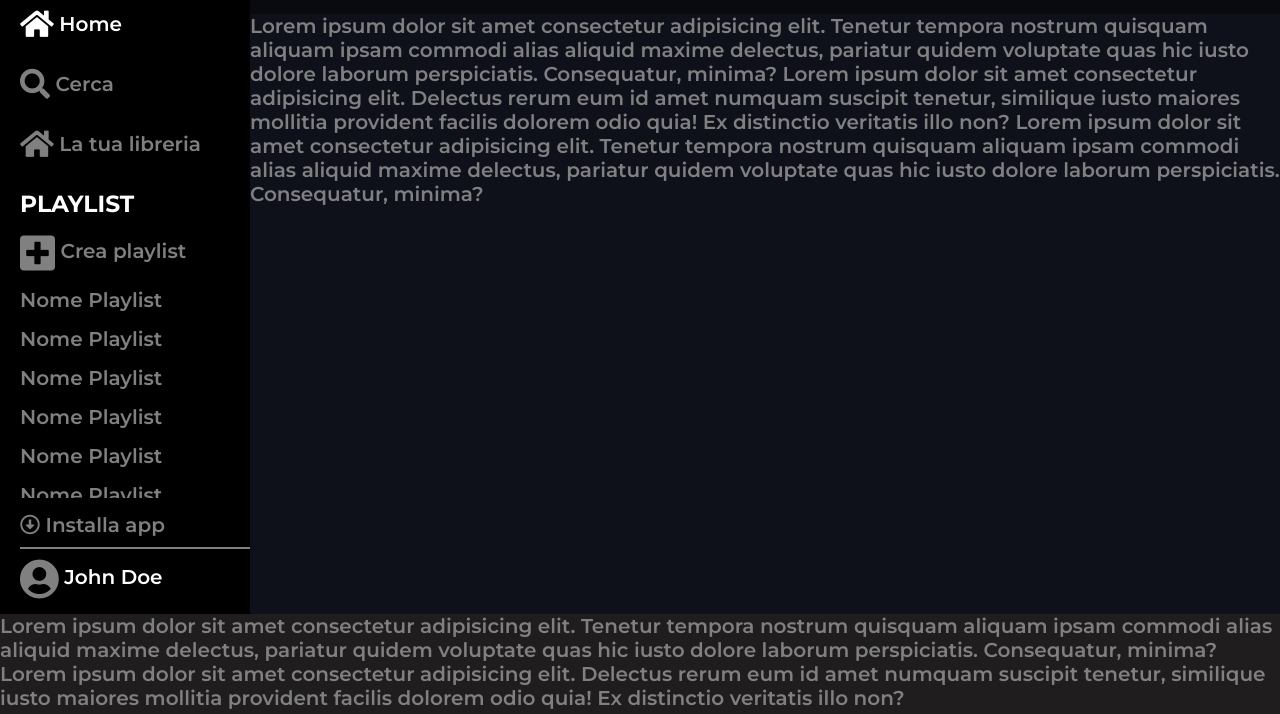
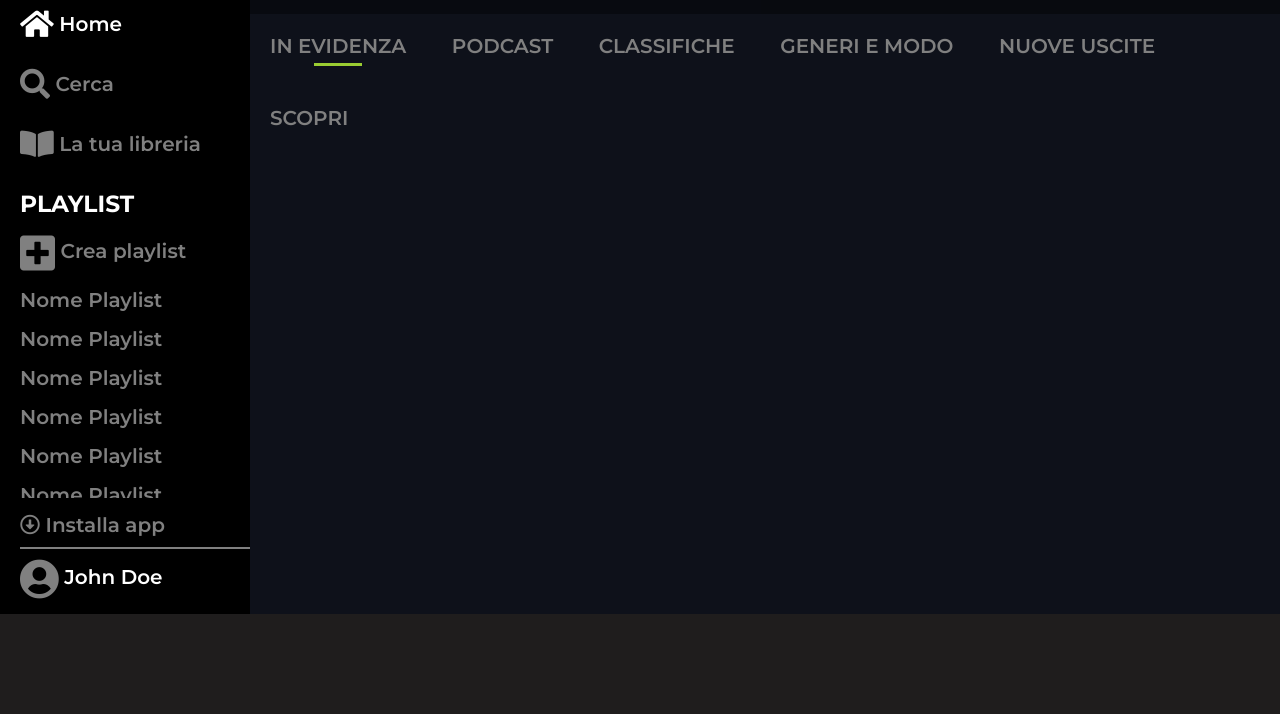
Before and after one commit to radfarelmira/html-css-spotifyweb, a plain HTML site: page index.html in a window 1280 px wide. Shown: the part 86-800 px from the top of the page. Drawn offline with Linux system fonts and the light colour scheme.

Commit message:
main-content-menu

```diff
--- a/css/style.css
+++ b/css/style.css
@@ -159,9 +159,42 @@ main{
     transition: transform;
 }
 
-.uppgrade-btn:active{
+.uppgrade-btn:hover{
     transform: scale(1.09);
 }
+
+/*Main content menu  */
+.main-content .menu{
+    max-width: 1100px;
+    margin: auto;
+    text-transform: uppercase;
+}
+
+.menu li{
+    display: inline-block;
+    padding: 20px 20px 20px 20px;
+}
+
+.menu a{
+    display: inline-block;
+    text-decoration: none;
+    color: inherit;
+}
+
+.menu a:hover{
+    color: white;
+}
+
+.menu .in-evidenza::after{
+    content: "";
+    display: block;
+    width: 35%;
+    height: 3px;
+    background-color: yellowgreen;
+    margin: auto;
+    margin-top: 5px;
+}
+
 
 /* FOOTER */
 footer{
--- a/index.html
+++ b/index.html
@@ -37,7 +37,7 @@
                         </li>
 
                         <li>
-                            <i class="fas fa-home"></i>
+                            <i class="fas fa-book-open"></i>
                             <a href="#">La tua libreria</a>
                         </li>
                     </ul>
@@ -99,6 +99,7 @@
                         <li>
                             Nome Playlist
                         </li>
+
                 </div>
                 <!-- Nav users -->
                 <div class="nav-users">
@@ -120,10 +121,35 @@
                 <div class="uppgrade-bar">
                     <a class="uppgrade-btn text-white" href="#">EFFETTUA L'UPPGRADE</a>
                 </div>
+                <!-- Main content menu -->
+                <div class="menu">
+                    <ul>
+                        <li>
+                            <a class="in-evidenza" href="#">in evidenza</a>
+                        </li>
 
-                Lorem ipsum dolor sit amet consectetur adipisicing elit. Tenetur tempora nostrum quisquam aliquam ipsam commodi alias aliquid maxime delectus, pariatur quidem voluptate quas hic iusto dolore laborum perspiciatis. Consequatur, minima?
-                Lorem ipsum dolor sit amet consectetur adipisicing elit. Delectus rerum eum id amet numquam suscipit tenetur, similique iusto maiores mollitia provident facilis dolorem odio quia! Ex distinctio veritatis illo non?
-                Lorem ipsum dolor sit amet consectetur adipisicing elit. Tenetur tempora nostrum quisquam aliquam ipsam commodi alias aliquid maxime delectus, pariatur quidem voluptate quas hic iusto dolore laborum perspiciatis. Consequatur, minima?
+                        <li>
+                            <a href="#">podcast</a>
+                        </li>
+
+                        <li>
+                            <a href="#">classifiche</a>
+                        </li>
+
+                        <li>
+                            <a href="#">generi e modo</a>
+                        </li>
+
+                        <li>
+                            <a href="#">nuove uscite</a>
+                        </li>
+
+                        <li>
+                            <a href="#">scopri</a>
+                        </li>
+                    </ul>
+
+                </div>
 
             </div>
         </main>
@@ -131,8 +157,7 @@
 
         <!-- FOOTER -->
         <footer>
-            Lorem ipsum dolor sit amet consectetur adipisicing elit. Tenetur tempora nostrum quisquam aliquam ipsam commodi alias aliquid maxime delectus, pariatur quidem voluptate quas hic iusto dolore laborum perspiciatis. Consequatur, minima?
-            Lorem ipsum dolor sit amet consectetur adipisicing elit. Delectus rerum eum id amet numquam suscipit tenetur, similique iusto maiores mollitia provident facilis dolorem odio quia! Ex distinctio veritatis illo non?
+
         </footer>
         <!-- END FOOTER -->
     </div>
```
